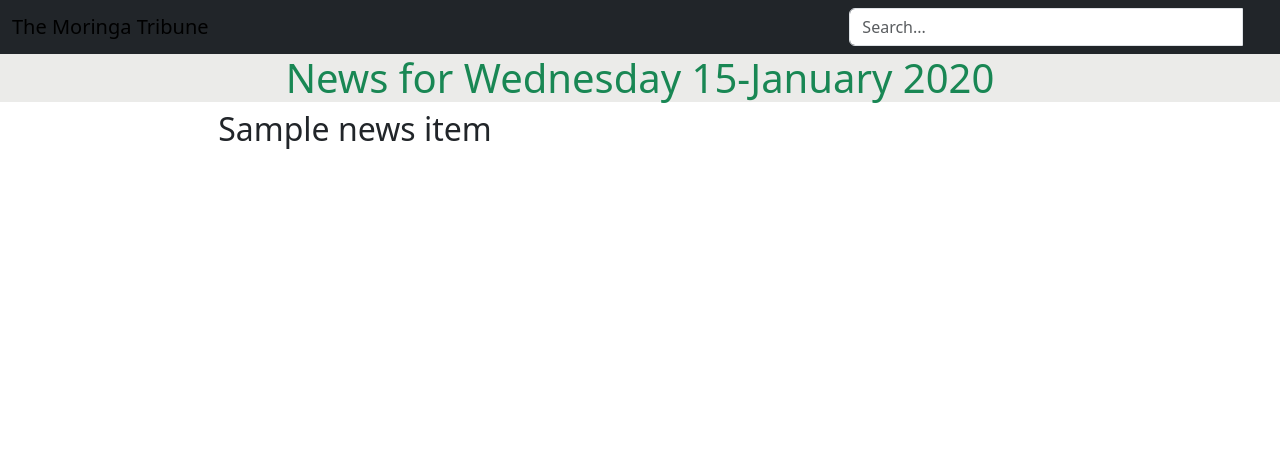
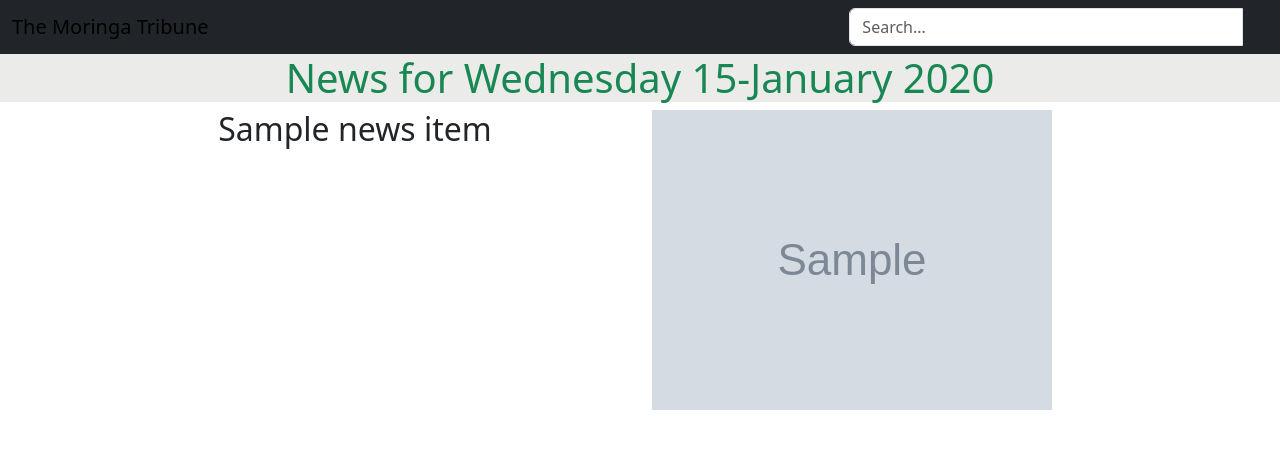
Before and after one commit to John-Njau/Moringa-Tribune, a Django app: template news/templates/all-news/today-news.html in a window 1280 px wide. Shown: the top 449 px of the page. Run offline with Django 4.2, Linux system fonts and the light colour scheme; the template is opened without the code that fills it: most values are stand-ins (such as "Sample title", 1, 10 or a date in 2020); grey boxes marked "Sample" are stand-in pictures; parts of the project's set-up code (start-up, migrations or seed data) failed here and were passed over; some libraries are stand-ins or nearby versions.

Commit message:
feature:Displaying uploaded images

```diff
--- a/news/templates/all-news/today-news.html
+++ b/news/templates/all-news/today-news.html
@@ -12,6 +12,10 @@
                 {{news_item.title}}
             </h2>
         </div>
+        <!-- Display news articles images -->
+        <div class="col-xs-6 col-sm-6 col-md-6 col-lg-6">
+            <img src="{{news_item.article_image.url}}" alt="Image" class="img-responsive">
+        </div>
     </div>
     {%empty%}
     <div class="row">
--- a/news/urls.py
+++ b/news/urls.py
@@ -6,7 +6,8 @@ from . import views
 urlpatterns = [
     url(r'^$', views.news_of_day, name='newsToday'),
     url(r'^archives/(\d{4}-\d{2}-\d{2})/$', views.past_days_news,name='pastNews'),
-    url(r'^search/', views.search_results, name='search_results')
+    url(r'^search/', views.search_results, name='search_results'),
+    url(r'^article/(\d+)', views.article, name = 'article')
 ]
 
 if settings.DEBUG:
```
Also changed, not shown: 1 other file.
